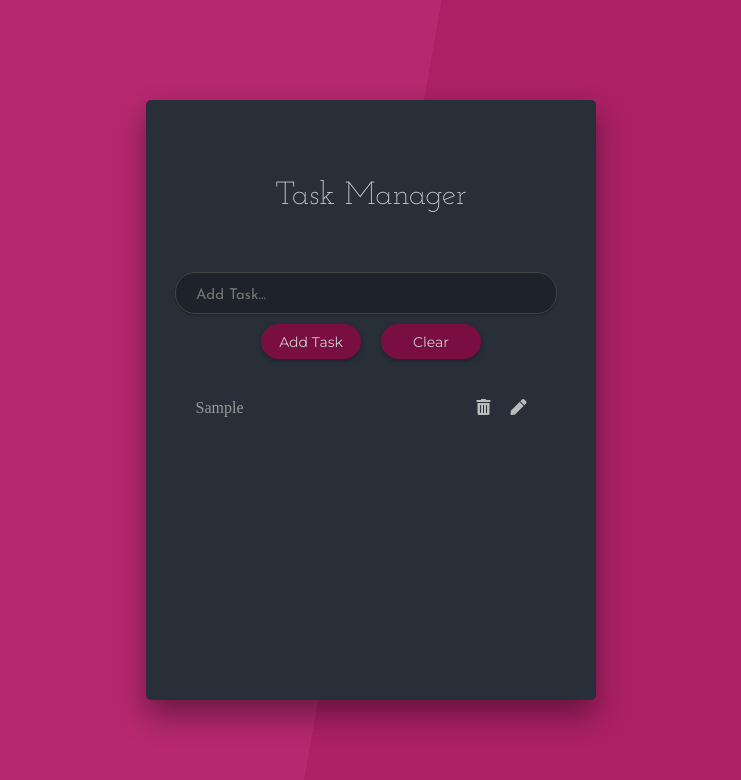
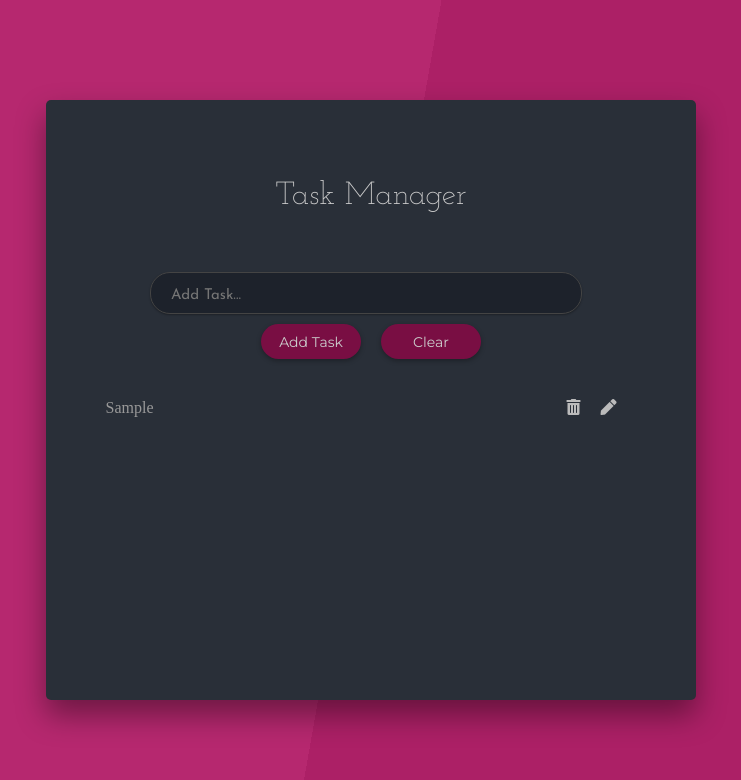
Before and after one commit to sunilsp77/TaskManager, a React (Create React App) app: page / in a window 1280 px wide. Both pictures are taken after typing "Sample" into the empty fields and a click on the button "Add Task". Shown: the top 780 px of the page, without its empty margins (269-1010 px from the left). Built offline with nearby package versions, Linux system fonts and the light colour scheme.

Commit message:
Changed the styling of the task

```diff
--- a/src/Components/Task.js
+++ b/src/Components/Task.js
@@ -5,7 +5,7 @@ const Task = ({ task }) => {
   const { removeTask, findItem } = useContext(TaskListContext);
   return (
     <li className="list-item">
-      <span>{task.title}</span>
+      <span className="task-title">{task.title}</span>
       <div>
         <button
           onClick={() => removeTask(task.id)}
--- a/src/styles.css
+++ b/src/styles.css
@@ -1,6 +1,6 @@
-@import url('https://fonts.googleapis.com/css?family=Josefin+Slab:300,400,600,700&display=swap');
-@import url('https://fonts.googleapis.com/css?family=Josefin+Sans:300,400,600,700&display=swap');
-@import url('https://fonts.googleapis.com/css?family=Montserrat:300,400,500&display=swap');
+@import url("https://fonts.googleapis.com/css?family=Josefin+Slab:300,400,600,700&display=swap");
+@import url("https://fonts.googleapis.com/css?family=Josefin+Sans:300,400,600,700&display=swap");
+@import url("https://fonts.googleapis.com/css?family=Montserrat:300,400,500&display=swap");
 
 * {
   margin: 0;
@@ -19,7 +19,7 @@
 .app-wrapper {
   background-color: #292f38;
   width: 25%;
-  min-width: 450px;
+  min-width: 650px;
   height: 600px;
   padding: 30px;
   box-sizing: border-box;
@@ -32,7 +32,7 @@
   font-weight: 300;
   text-align: center;
   margin: 50px 20px 60px 20px;
-  font-family: 'Josefin Slab', serif;
+  font-family: "Josefin Slab", serif;
 }
 
 .main {
@@ -77,11 +77,11 @@
 }
 
 .task-input {
-  width: 350px;
+  width: 400px;
   min-width: 250px;
   padding: 15px 10px 10px 20px;
   margin-right: 10px;
-  font-family: 'Josefin Sans', serif;
+  font-family: "Josefin Sans", serif;
   font-size: 15px;
   color: #ccc;
   background-color: #1d222b;
@@ -104,7 +104,7 @@
   background-color: #790e43;
   color: #ccc;
   border: none;
-  font-family: 'Montserrat', sans-serif;
+  font-family: "Montserrat", sans-serif;
   font-size: 14px;
   border-radius: 20px;
   box-shadow: 0 2px 5px rgba(0, 0, 0, 0.3);
@@ -130,6 +130,11 @@
   outline: none;
 }
 
+.task-title {
+  width: 450px;
+  word-break: break-word;
+}
+
 .btn-delete i {
   font-size: 16px;
   color: #bbb;
@@ -148,7 +153,7 @@
   background-color: #790e43;
   color: #ccc;
   border: none;
-  font-family: 'Montserrat', sans-serif;
+  font-family: "Montserrat", sans-serif;
   font-size: 14px;
   border-radius: 20px;
   box-shadow: 0 2px 5px rgba(0, 0, 0, 0.3);
```
